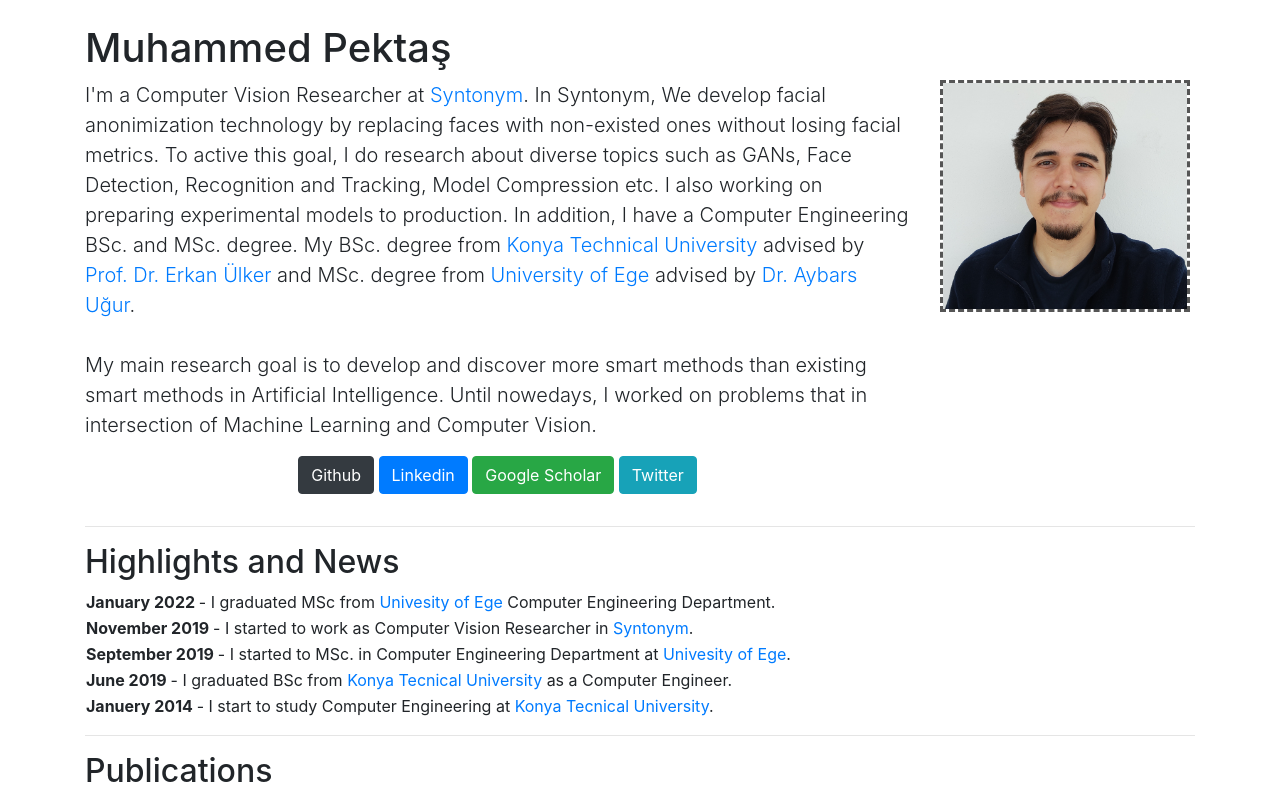
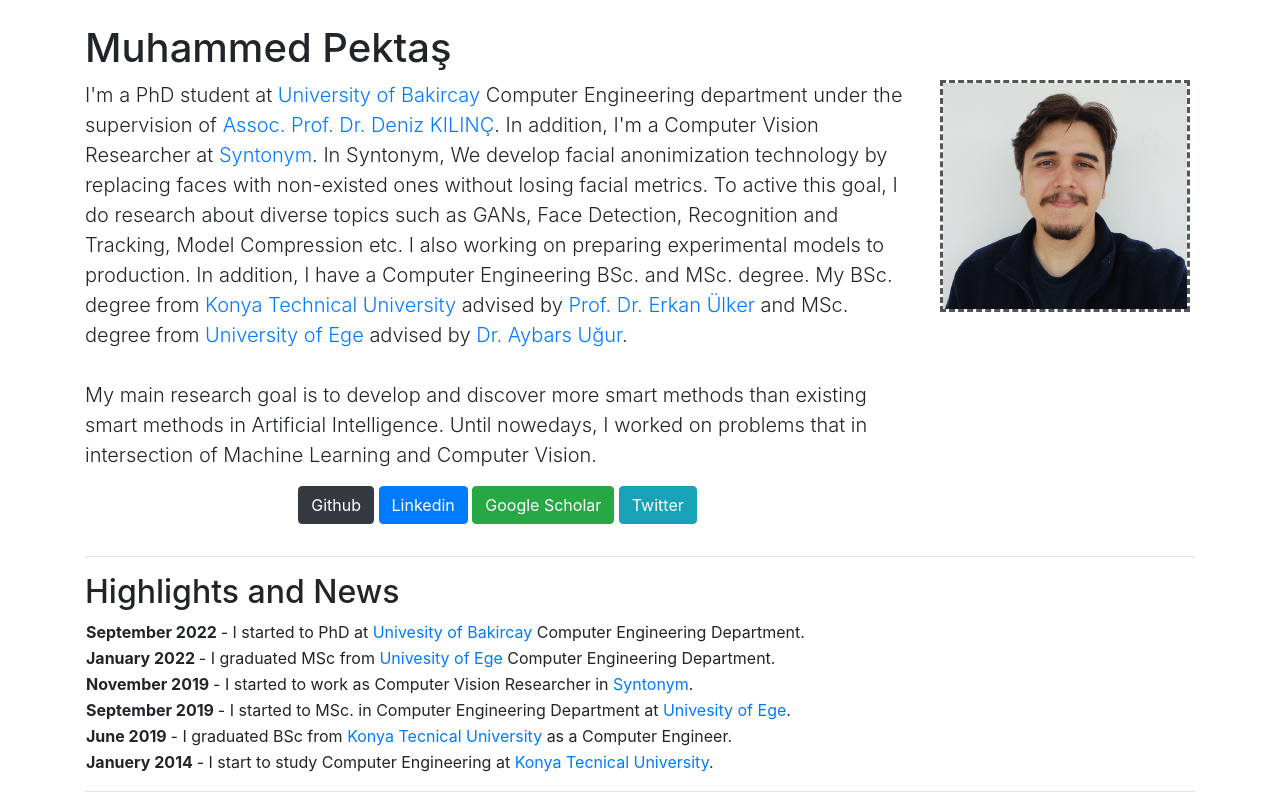
Before and after one commit to m-pektas/m-pektas.github.io, a plain HTML site: page index.html in a window 1280 px wide. Shown: the top 796 px of the page. Drawn offline with nearby package versions, Linux system fonts and the light colour scheme.

Commit message:
main : phd updates were added

```diff
--- a/index.html
+++ b/index.html
@@ -34,8 +34,9 @@
             </div>
             <div class="col-lg-9 col-md-8 order-1 order-xs-1 order-sm-1 order-md-0 order-lg-0">
                 <p class="lead">
-
-                    I'm a Computer Vision Researcher at <a
+                    I'm a PhD student at <a href="https://bilgisayar.bakircay.edu.tr/"target="_blank">University of Bakircay</a> Computer Engineering department under the supervision of
+                    <a target="_blank" href="https://scholar.google.com.tr/citations?hl=tr&user=Pm1pEQUAAAAJ">Assoc. Prof. Dr. Deniz KILINÇ</a>.
+                    In addition, I'm a Computer Vision Researcher at <a
                         href="https://syntonym.com/#:~:text=Syntonym%20gives%20privacy%20protection%20for,OEMs%20and%20Tier%2D1%20companies."
                         target="_blank">Syntonym</a>. In Syntonym, We develop facial anonimization technology by
                     replacing faces with non-existed ones without losing facial metrics. To active this goal, I do
@@ -76,6 +77,14 @@
         <hr>
         <table>
             <h2>Highlights and News</h2>
+            <tr>
+                <td>
+                    <b>September 2022 </b>
+                    - I started to PhD at <a target="_blank" href=" https://bilmuh.ege.edu.tr/">Univesity of Bakircay</a>
+                    Computer Engineering Department.
+
+                </td>
+            </tr>
             <tr>
                 <td>
                     <b>January 2022 </b>
```
